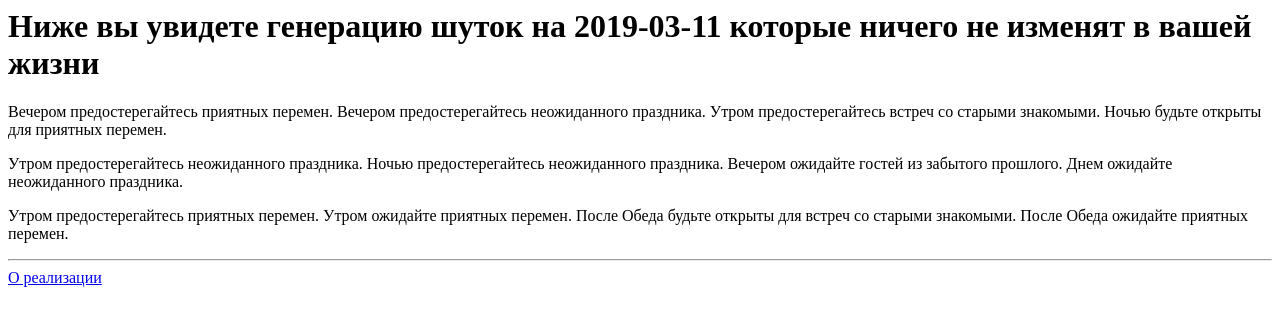
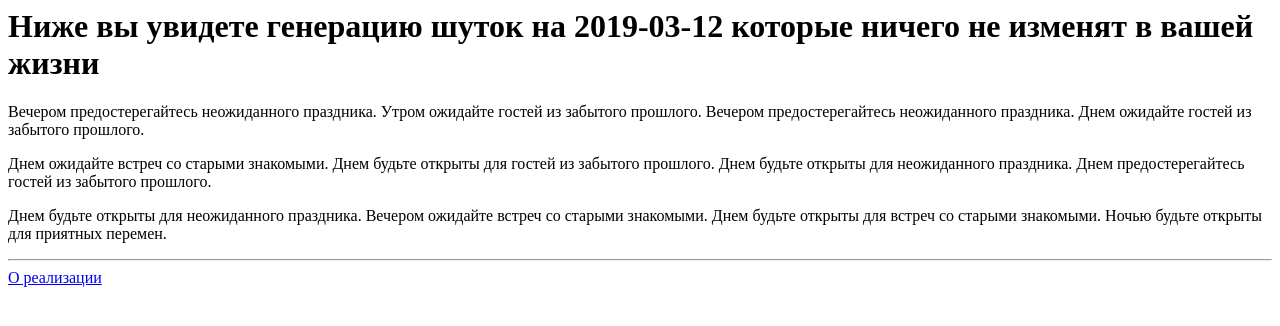
Before and after one commit to Kuznec98/horoscopik, a plain HTML site: page index.html in a window 1280 px wide. Drawn offline with Linux system fonts and the light colour scheme.

Commit message:
Update index.html

```diff
--- a/index.html
+++ b/index.html
@@ -2,4 +2,4 @@
 	<meta charset='utf-8'>
 	<title>Фуфлоскоп</title>
 	</head>
-	<body><h1>Ниже вы увидете генерацию шуток на 2019-03-11 которые ничего не изменят в вашей жизни</h1><p>Вечером предостерегайтесь приятных перемен. Вечером предостерегайтесь неожиданного праздника. Утром предостерегайтесь встреч со старыми знакомыми. Ночью будьте открыты для приятных перемен.</p><p>Утром предостерегайтесь неожиданного праздника. Ночью предостерегайтесь неожиданного праздника. Вечером ожидайте гостей из забытого прошлого. Днем ожидайте неожиданного праздника.</p><p>Утром предостерегайтесь приятных перемен. Утром ожидайте приятных перемен. После Обеда будьте открыты для встреч со старыми знакомыми. После Обеда ожидайте приятных перемен.</p><hr /><a href='about.html'>О реализации</a></body></html>
+	<body><h1>Ниже вы увидете генерацию шуток на 2019-03-12 которые ничего не изменят в вашей жизни</h1><p>Вечером предостерегайтесь неожиданного праздника. Утром ожидайте гостей из забытого прошлого. Вечером предостерегайтесь неожиданного праздника. Днем ожидайте гостей из забытого прошлого.</p><p>Днем ожидайте встреч со старыми знакомыми. Днем будьте открыты для гостей из забытого прошлого. Днем будьте открыты для неожиданного праздника. Днем предостерегайтесь гостей из забытого прошлого.</p><p>Днем будьте открыты для неожиданного праздника. Вечером ожидайте встреч со старыми знакомыми. Днем будьте открыты для встреч со старыми знакомыми. Ночью будьте открыты для приятных перемен.</p><hr /><a href='about.html'>О реализации</a></body></html>
```
